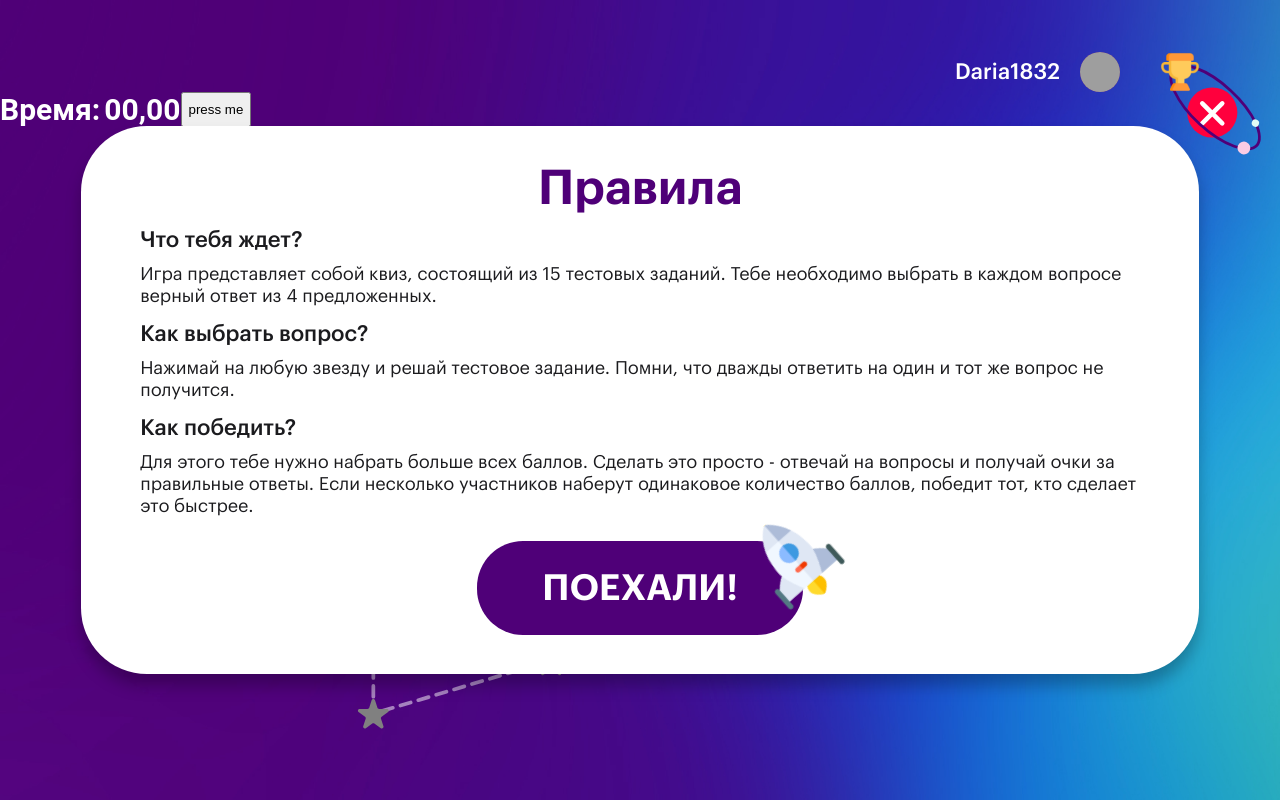
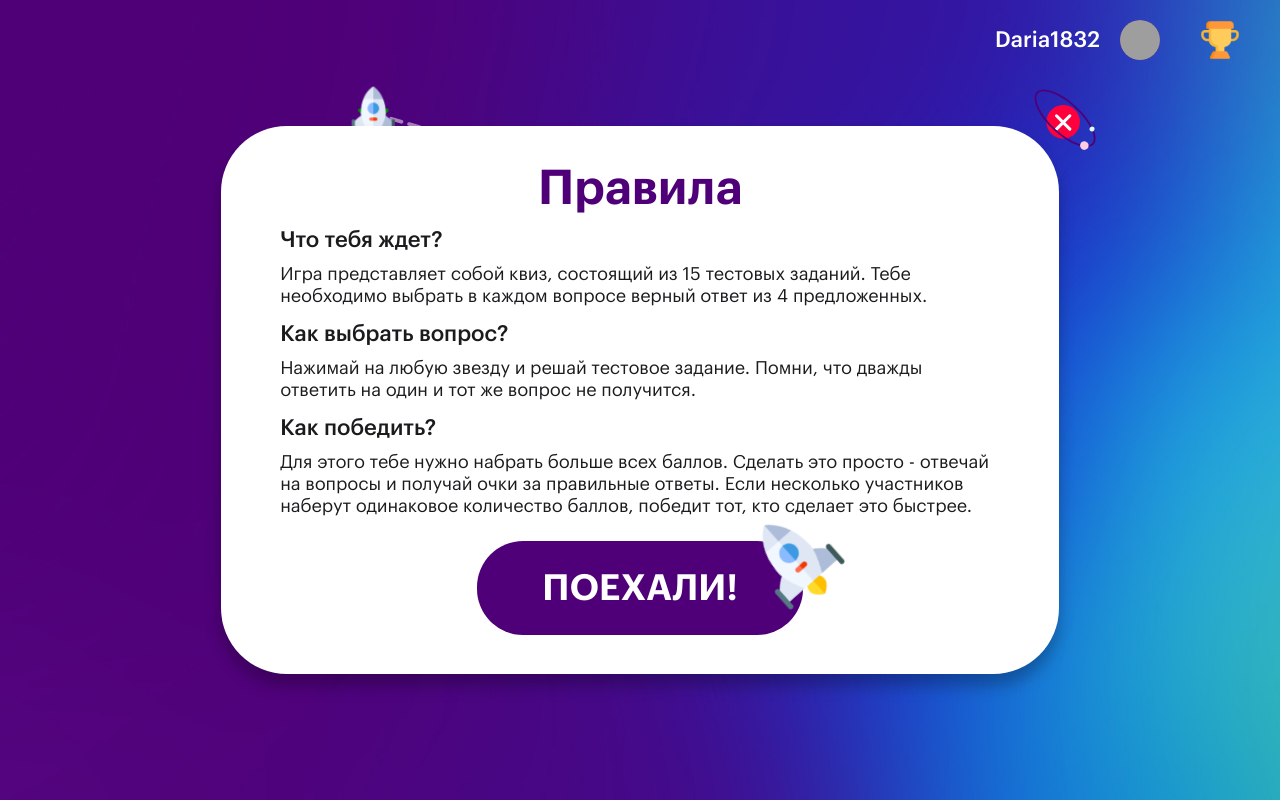
Before and after one commit to dashkevics/accenture, a React (Create React App) app: page /game in a window 1280 px wide. Built offline with nearby package versions, Linux system fonts and the light colour scheme; grey boxes are pictures that could not be loaded.

Commit message:
Change styles in GameScreen

```diff
--- a/src/screens/GameScreen/GameScreen.sass
+++ b/src/screens/GameScreen/GameScreen.sass
@@ -5,7 +5,7 @@
   background-size: cover
 
   &-menu
-    padding: 52px 80px 0 80px
+    padding: 20px 40px 0 40px
     display: flex
     flex-direction: row
     width: available
@@ -18,7 +18,7 @@
 
   &-rules-modal
     background: white
-    max-width: 1080px !important
+    //max-width: 1080px !important
     height: auto
     border-radius: 66px
     overflow: visible !important
@@ -43,13 +43,13 @@
     visibility: hidden
 
 .rating-close-button
-  height: 120px
-  width: 120px
+  height: 80px
+  width: 80px
   background: url("../../assets/images/close-icon.svg")
   background-size: contain
   position: absolute
-  top: -90px
-  right: -90px
+  top: -60px
+  right: -60px
   cursor: pointer
   transition: transform 200ms
 
@@ -67,4 +67,4 @@
 
   .game-screen
     &-menu
-      padding: 30px
+      padding: 16px
--- a/src/screens/GameScreen/GameScreen.tsx
+++ b/src/screens/GameScreen/GameScreen.tsx
@@ -6,7 +6,6 @@ import {Question} from "../../components/Question/Question";
 import {Rating} from "../../components/Rating/Rating";
 import 'react-responsive-modal/styles.css';
 import {Modal} from 'react-responsive-modal';
-import {Stopwatch} from "../../components/Stopwatch/Stopwatch";
 
 export const GameScreen: FC<{}> = () => {
     const [isRulesActive, setRulesActive] = useState<boolean>(true);
@@ -70,7 +69,6 @@ export const GameScreen: FC<{}> = () => {
                       onRatingClick={() => setRatingActive(!isRatingActive)}
                 />
             </div>
-            <Stopwatch/>
             <div className={"game-screen-svg"}>
                 <StartSVG onAnimationEnd={(i) => {setQuestionActive(true); setCurrentQuestionNumber(i)}} />
             </div>
```
